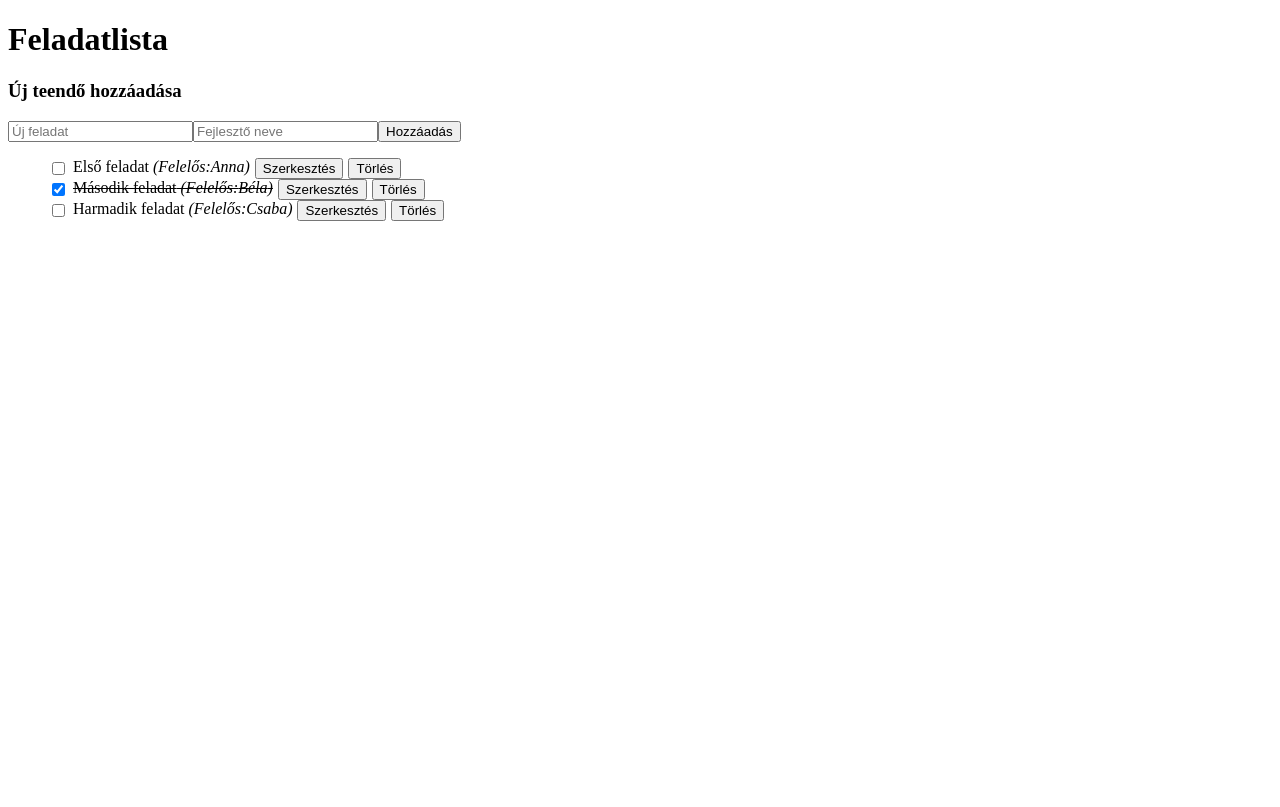
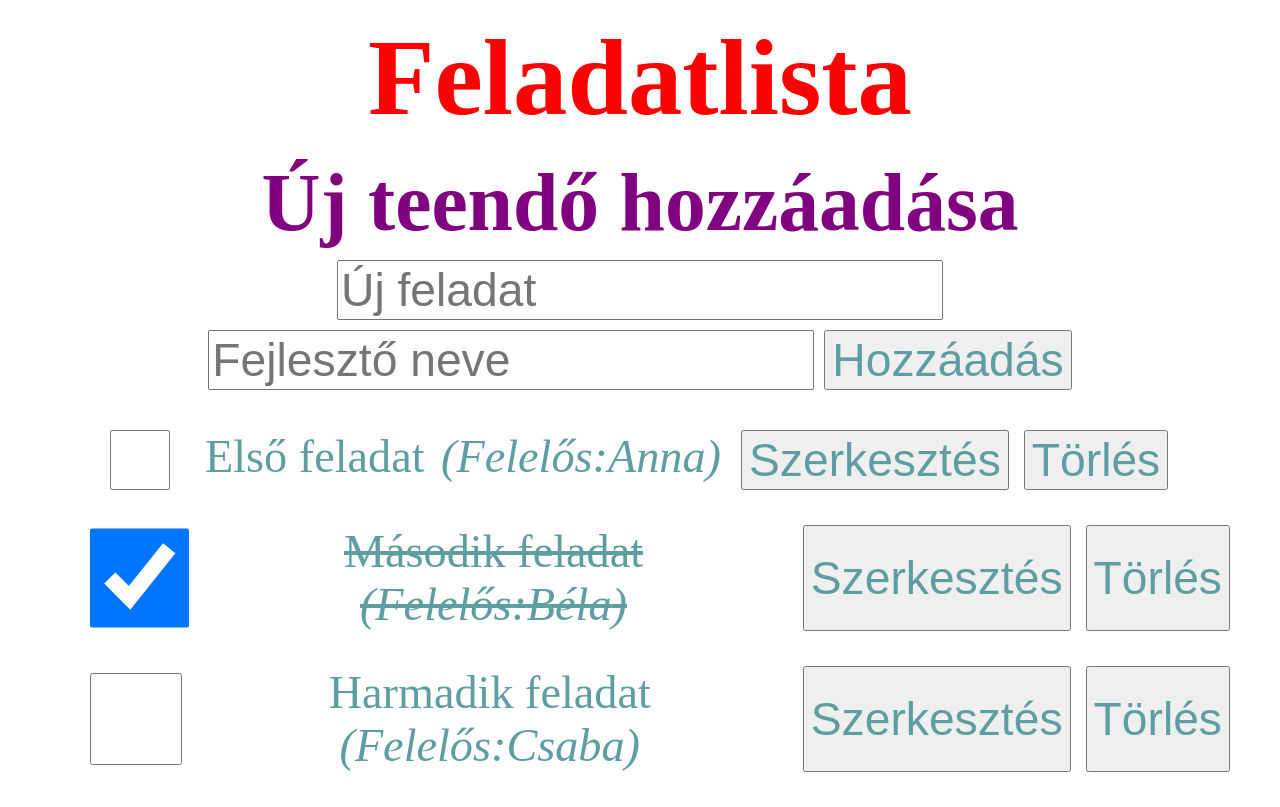
Before and after one commit to BenceCsordas/react_task_team, a React (Vite) app: page / in a window 1280 px wide. Built offline with nearby package versions, Linux system fonts and the light colour scheme.

Commit message:
design done

```diff
--- a/src/App.css
+++ b/src/App.css
@@ -0,0 +1,20 @@
+*{
+    font-size: 1.7rem;
+    margin: 5px;
+    color:cadetblue;
+}
+
+.mainDiv{
+    display: flex;
+    flex-direction: column;
+    align-items: center;
+    text-align: center;
+}
+
+.List{
+    padding: 10px;
+}
+
+.listStuff{
+    padding: 10px;
+}
--- a/src/App.jsx
+++ b/src/App.jsx
@@ -13,8 +13,9 @@ function App() {
 
 
   return (
-    <div>
-      <h1>Feladatlista</h1>
+    <div className='mainDiv'>
+      <h1 style={{fontSize:"4rem", color:"red"}}>Feladatlista</h1>
+
       <AddTask setTasks={setTasks}/>
       <TaskList tasks={tasks} setTasks={setTasks}/>
     </div>
--- a/src/components/AddTask.jsx
+++ b/src/components/AddTask.jsx
@@ -17,7 +17,7 @@ export const AddTask = ({setTasks}) => {
   //asd
   return (
     <div>
-      <h3>Új teendő hozzáadása</h3>
+      <h3 style={{fontSize:"3rem", color:"purple"}}>Új teendő hozzáadása</h3>
         <form className='newTopicForm'>
             <input type="text" placeholder='Új feladat' value={text} onChange={(e) => setText(e.target.value)} required/>
             <input type="text" placeholder='Fejlesztő neve' value={assignedTo} onChange={(e) => setAssignedTo(e.target.value)} required/>
--- a/src/components/EditTask.jsx
+++ b/src/components/EditTask.jsx
@@ -9,7 +9,7 @@ const EditTask = ({obj, setTasks, setIsEditing}) => {
       const handleSubmit=(e)=>{
         e.preventDefault()
         console.log("AsD")
-        if(!obj.text || !obj.assignedTo) return
+        if(!text || !assignedTo) return
         console.log("Asd")
         const editedTask={id:Date.now(), text, assignedTo, completed:false}
         setTasks(prev=>prev.map(a=>a.id==obj.id ? editedTask : a))
@@ -24,7 +24,7 @@ const EditTask = ({obj, setTasks, setIsEditing}) => {
         <form className='newTopicForm'>
             <input type="text" placeholder={obj.text} onChange={(e) => setText(e.target.value)} required/>
             <input type="text" placeholder={obj.assignedTo}  onChange={(e) => setAssignedTo(e.target.value)} required/>
-            <button type='submit' onClick={handleSubmit}>Szerkesztés</button>
+            <button onClick={handleSubmit}>Szerkesztés</button>
         </form>
     </div>
   )
--- a/src/components/TaskItem.jsx
+++ b/src/components/TaskItem.jsx
@@ -18,8 +18,8 @@ const TaskItem = ({obj, setTasks}) => {
     }
 
   return (
-    <li style={{display:"flex", gap:"5px"}}>
-        <input type="checkbox" checked={obj.completed} onChange={toggleCompleted}/>
+    <li style={{display:"flex", gap:"5px"}} className='listStuff'>
+        <input type="checkbox" checked={obj.completed} onChange={toggleCompleted} style={{width:"100px"}}/>
         <span style={{textDecoration: obj.completed ? "line-through" : "none"}}>{obj.text}
             <em> (Felelős:{obj.assignedTo})</em>
         </span>
--- a/src/components/TaskList.jsx
+++ b/src/components/TaskList.jsx
@@ -6,7 +6,7 @@ const TaskList = ({tasks, setTasks}) => {
     <div>
     <ul>
       {tasks.map(obj=>
-        <TaskItem obj={obj} setTasks={setTasks} key={obj.id}/>
+        <TaskItem className='listStuff' obj={obj} setTasks={setTasks} key={obj.id}/>
       )}
 
     </ul>
```
